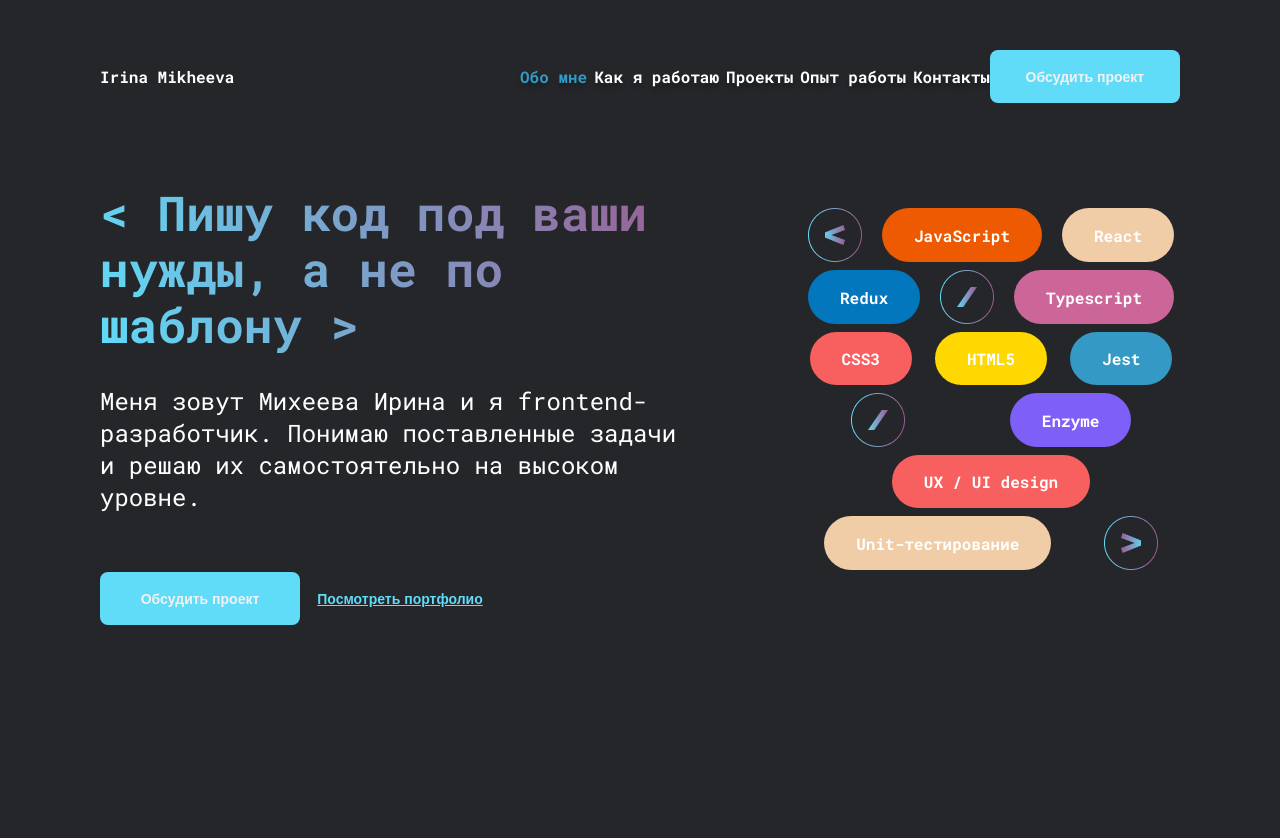
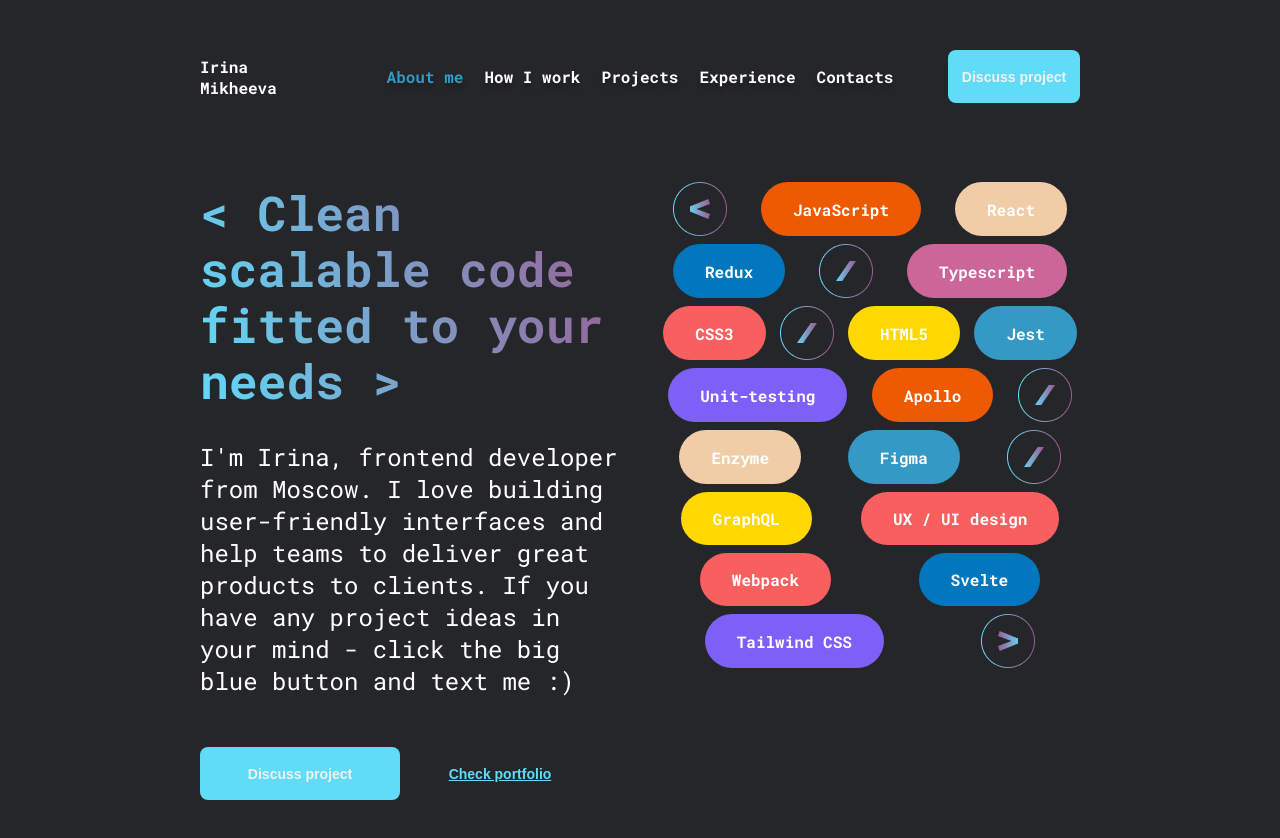
Before and after one commit to irinamiheeva13/personalweb, a React (Create React App) app: page / in a window 1280 px wide. Shown: the top 838 px of the page. Before the commit the page ends 800 px from the top, so only its background shows below. Built offline with nearby package versions, Linux system fonts and the light colour scheme.

Commit message:
feat: welcome page adaptive layout

```diff
--- a/src/App.style.tsx
+++ b/src/App.style.tsx
@@ -12,10 +12,13 @@ export const GlobalStyle = createGlobalStyle`
 export const Section = styled.div`
     font-family: 'Roboto Mono';
     max-width: 1640px;
-    margin: 50px 100px;
+    margin: 50px 200px;
     @media (min-width: 1680px) {
         min-width: 1640px;
         margin: 50px auto;
+    }
+    @media (max-width: 1199px) {
+        margin: 50px 50px;
     }
 `;
 export const Wrapper = styled.div`
@@ -23,13 +26,44 @@ export const Wrapper = styled.div`
     display: flex;
     justify-content: space-between;
     align-items: center;
+    @media (max-width: 899px) {
+        justify-content: flex-start;
+        gap: 10px;
+        & > button {
+            display: none;
+        }
+    }
 `;
 
 export const Name = styled.span`
+    width: 15%;
     display: inline-block;
-    position: absolute;
     font-weight: bold;
     font-size: 16px;
     line-height: 21px;
     color: #ffffff;
+    @media (max-width: 899px) {
+        width: 25%;
+    }
 `;
+
+export const Hamburger = styled.div`
+    display: none;
+    @media (max-width: 899px) {
+        display: block;
+        cursor: pointer;
+        position: absolute;
+        top: 50px;
+        right: 50px;
+        height: 21px;
+        display: flex;
+        flex-direction: column;
+        justify-content: space-between;
+        span {
+            display: block;
+            width: 36px;
+            height: 3px;
+            background-color: #fff;
+        }
+    }
+`;
--- a/src/App.tsx
+++ b/src/App.tsx
@@ -1,4 +1,4 @@
-import React from 'react';
+import React, { useState } from 'react';
 import { BrowserRouter, Routes, Route } from 'react-router-dom';
 import WelcomePage from './screens/welcome/welcome';
 import AdvantagesPage from './screens/about/about';
@@ -7,18 +7,27 @@ import EducationPage from './screens/education/education';
 import ContactsPage from './screens/contacts/contacts';
 import Nav from './components/nav';
 import Button from './components/button';
-import { GlobalStyle, Section, Name, Wrapper } from './App.style';
+import { GlobalStyle, Section, Name, Wrapper, Hamburger } from './App.style';
 import './fonts/fonts.css';
 
 const App: React.FC = () => {
+    const [mobFrame, setMobFrame] = useState<boolean>(true);
+    const handleActiveMobFrame = (): void => {
+        setMobFrame((mobFrame) => !mobFrame);
+    };
     return (
         <Section>
             <GlobalStyle />
             <BrowserRouter>
                 <Wrapper>
                     <Name>Irina Mikheeva</Name>
-                    <Nav />
-                    <Button text='Обсудить проект' />
+                    <Nav mobFrame={mobFrame} setMobFrame={setMobFrame} />
+                    <Button text='Discuss project' width='15%' />
+                    <Hamburger onClick={handleActiveMobFrame}>
+                        <span />
+                        <span />
+                        <span />
+                    </Hamburger>
                 </Wrapper>
                 <Routes>
                     <Route path='/' element={<WelcomePage />} />
--- /dev/null
+++ b/src/assets/data/index.ts
@@ -0,0 +1 @@
+export { skills } from './skills';
--- /dev/null
+++ b/src/assets/data/skills.ts
@@ -0,0 +1,107 @@
+import slash from '../img/slashslash.png';
+
+interface ISkills {
+    id: number;
+    skill?: string;
+    background?: string;
+    url?: string;
+}
+
+export const skills: ISkills[] = [
+    {
+        id: 1,
+        skill: 'JavaScript',
+        background: '#ED5A01',
+    },
+    {
+        id: 2,
+        skill: 'React',
+        background: '#F0CDA7',
+    },
+    {
+        id: 3,
+        skill: 'Redux',
+        background: '#0277BD',
+    },
+    {
+        id: 4,
+        url: `${slash}`,
+    },
+    {
+        id: 5,
+        skill: 'Typescript',
+        background: '#CC6699',
+    },
+    {
+        id: 6,
+        skill: 'CSS3',
+        background: '#F86060',
+    },
+    {
+        id: 7,
+        url: `${slash}`,
+    },
+    {
+        id: 8,
+        skill: 'HTML5',
+        background: '#FFD801',
+    },
+    {
+        id: 9,
+        skill: 'Jest',
+        background: '#3499C5',
+    },
+    {
+        id: 10,
+        skill: 'Unit-testing',
+        background: '#7E60F8',
+    },
+    {
+        id: 11,
+        skill: 'Apollo',
+        background: '#ED5A01',
+    },
+    {
+        id: 12,
+        url: `${slash}`,
+    },
+    {
+        id: 13,
+        skill: 'Enzyme',
+        background: '#F0CDA7',
+    },
+    {
+        id: 14,
+        skill: 'Figma',
+        background: '#3499C5',
+    },
+    {
+        id: 15,
+        url: `${slash}`,
+    },
+    {
+        id: 16,
+        skill: 'GraphQL',
+        background: '#FFD801',
+    },
+    {
+        id: 17,
+        skill: 'UX / UI design',
+        background: '#F86060',
+    },
+    {
+        id: 18,
+        skill: 'Webpack',
+        background: '#F86060',
+    },
+    {
+        id: 19,
+        skill: 'Svelte',
+        background: '#0277BD',
+    },
+    {
+        id: 20,
+        skill: 'Tailwind CSS',
+        background: '#7E60F8',
+    },
+];
--- a/src/components/button/button.style.tsx
+++ b/src/components/button/button.style.tsx
@@ -9,7 +9,7 @@ export const Btn = styled.button.attrs((props: any) => ({
 }))`
     width: ${(props) => props.width};
     height: 53px;
-    padding: 16px;
+    padding: 12px;
     background: ${(props) => props.background};
     border-radius: 8px;
     border: ${(props) => props.border};
@@ -17,4 +17,7 @@ export const Btn = styled.button.attrs((props: any) => ({
     font-size: 14px;
     color: ${(props) => props.color};
     text-decoration: ${(props) => props.textDecoration};
+    @media (max-width: 899px) {
+        width: 25%;
+    }
 `;
--- a/src/components/nav/nav.style.tsx
+++ b/src/components/nav/nav.style.tsx
@@ -1,12 +1,26 @@
 import styled from 'styled-components';
 import { NavLink } from 'react-router-dom';
 
-export const Container = styled.div`
-    margin-left: 420px;
-    width: 499px;
+export const Container = styled.div<{ mobFrame: boolean }>`
+    width: 60%;
     display: flex;
-    justify-content: space-between;
+    justify-content: space-around;
     align-items: center;
+    @media (max-width: 899px) {
+        display: none;
+        ${(props: any) => props.mobFrame && `display: flex;`}
+        ${(props: any) => props.mobFrame && `position: fixed;`}
+        ${(props: any) => props.mobFrame && `top: 0;`}
+        ${(props: any) => props.mobFrame && `left: 0;`}
+        ${(props: any) => props.mobFrame && `opacity: 1;`}
+        ${(props: any) => props.mobFrame && `flex-direction: column;`}
+        ${(props: any) => props.mobFrame && `justify-content: space-evenly;`}
+        ${(props: any) => props.mobFrame && `align-items: center;`}
+        ${(props: any) => props.mobFrame && `width: 30%;`}
+        ${(props: any) => props.mobFrame && `height: 100vh;`}
+        ${(props: any) => props.mobFrame && `transition: ease-in-out 1s;`}
+        ${(props: any) => props.mobFrame && `background-color: #252629;;`}
+    }
 `;
 
 export const Item = styled(NavLink)`
@@ -16,11 +30,28 @@ export const Item = styled(NavLink)`
     line-height: 21px;
     color: #ffffff;
     text-shadow: 0px 4px 4px rgba(0, 0, 0, 0.25);
-    background: #252629;
     border: none;
     cursor: pointer;
     text-decoration: none;
     &.active {
         color: #3399c5;
     }
+    &:hover {
+        font-size: 20px;
+    }
 `;
+
+export const Overlay = styled.div<{ mobFrame: boolean }>`
+    display: none;
+    @media (max-width: 899px) {
+        display: none;
+        ${(props: any) => props.mobFrame && `display: block;`}
+        ${(props: any) => props.mobFrame && `position: fixed;`}
+        ${(props: any) => props.mobFrame && `top: 0;`}
+        ${(props: any) => props.mobFrame && `left: 0;`}
+        ${(props: any) => props.mobFrame && `opacity: 0.5;`}
+        ${(props: any) => props.mobFrame && `width: 100%;`}
+        ${(props: any) => props.mobFrame && `height: 100%;`}
+        ${(props: any) => props.mobFrame && `background-color: #252629;`}
+    }
+`;
--- a/src/components/nav/nav.tsx
+++ b/src/components/nav/nav.tsx
@@ -1,25 +1,36 @@
 import React from 'react';
-import { Container, Item } from './nav.style';
+import { Container, Item, Overlay } from './nav.style';
 
-const Nav: React.FC = () => {
+interface INav {
+    mobFrame: boolean;
+    setMobFrame: React.Dispatch<React.SetStateAction<boolean>>;
+}
+
+const Nav: React.FC<INav> = ({ mobFrame, setMobFrame }) => {
+    const closeMenu = (): void => {
+        setMobFrame((mobFrame) => !mobFrame);
+    };
     return (
-        <Container>
+        <>
+            <Overlay mobFrame={mobFrame} />
+            <Container mobFrame={mobFrame} onClick={closeMenu}>
                 <Item to='/' className={({ isActive }) => (isActive ? 'active' : '')}>
-                Обо мне
+                    About me
                 </Item>
                 <Item to='/about' className={({ isActive }) => (isActive ? 'active' : '')}>
-                Как я работаю
+                    How I work
                 </Item>
                 <Item to='/projects' className={({ isActive }) => (isActive ? 'active' : '')}>
-                Проекты
+                    Projects
                 </Item>
                 <Item to='/experience' className={({ isActive }) => (isActive ? 'active' : '')}>
-                Опыт работы
+                    Experience
                 </Item>
                 <Item to='/contacts' className={({ isActive }) => (isActive ? 'active' : '')}>
-                Контакты
+                    Contacts
                 </Item>
             </Container>
+        </>
     );
 };
 
--- a/src/screens/welcome/welcome.style.tsx
+++ b/src/screens/welcome/welcome.style.tsx
@@ -1,19 +1,23 @@
 import styled from 'styled-components';
 
 export const Container = styled.div`
-    position: relative;
+    margin-top: 50px;
 `;
 
 export const ContentSection = styled.div`
-    margin-top: 50px;
     display: flex;
     justify-content: space-between;
     align-items: center;
+    gap: 40px;
+    @media (max-width: 899px) {
+        flex-direction: column;
+        gap: 50px;
+    }
 `;
 
 export const ContentWrapper = styled.div.attrs((props: any) => ({
     flexDirection: props.flexDirection || 'column',
-    width: props.width || '55%',
+    width: props.width || 'fit-content',
     justifyContent: props.justifyContent || null,
     gap: props.gap || null,
 }))`
@@ -38,16 +42,15 @@ export const Header = styled.h1`
 `;
 
 export const Description = styled.div`
-    height: 87px;
     font-style: normal;
     font-weight: normal;
     font-size: 24px;
     color: #ffffff;
-    margin-bottom: 100px;
 `;
 
 export const ButtonWrapper = styled.div`
-    width: 460px;
+    width: 100%;
+    margin-top: 50px;
     display: flex;
     justify-content: flex-start;
     align-items: center;
--- a/src/screens/welcome/welcome.tsx
+++ b/src/screens/welcome/welcome.tsx
@@ -2,7 +2,7 @@ import React from 'react';
 import Button from '../../components/button';
 import arrowleft from '../../assets/img/arrow-left.png';
 import arrowright from '../../assets/img/arrow-right.png';
-import slash from '../../assets/img/slashslash.png';
+import { skills } from '../../assets/data';
 import {
     Container,
     ContentSection,
@@ -14,95 +14,19 @@ import {
     Img,
 } from './welcome.style';
 
-interface ISkills {
-    id: number;
-    skill?: string;
-    background?: string;
-    url?: string;
-}
-
 const WelcomePage: React.FC = () => {
-    const skills: ISkills[] = [
-        {
-            id: 1,
-            skill: 'JavaScript',
-            background: '#ED5A01',
-        },
-        {
-            id: 2,
-            skill: 'React',
-            background: '#F0CDA7',
-        },
-        {
-            id: 3,
-            skill: 'Redux',
-            background: '#0277BD',
-        },
-        {
-            id: 4,
-            url: `${slash}`,
-        },
-        {
-            id: 5,
-            skill: 'Typescript',
-            background: '#CC6699',
-        },
-        {
-            id: 6,
-            skill: 'CSS3',
-            background: '#F86060',
-        },
-        {
-            id: 7,
-            skill: 'HTML5',
-            background: '#FFD801',
-        },
-        {
-            id: 8,
-            skill: 'Jest',
-            background: '#3499C5',
-        },
-        {
-            id: 9,
-            url: `${slash}`,
-        },
-        {
-            id: 10,
-            skill: 'Enzyme',
-            background: '#7E60F8',
-        },
-        {
-            id: 11,
-            skill: 'UX / UI design',
-            background: '#F86060',
-        },
-        {
-            id: 12,
-            skill: 'Unit-тестирование',
-            background: '#F0CDA7',
-        },
-    ];
-
     return (
         <Container>
             <ContentSection>
                 <ContentWrapper>
-                    <Header>{`< Пишу код под ваши нужды, а не по шаблону >`}</Header>
+                    <Header>{`< Clean scalable code fitted to your needs >`}</Header>
                     <Description>
-                        Меня зовут Михеева Ирина и я frontend-разработчик. Понимаю поставленные задачи и решаю их
-                        самостоятельно на высоком уровне.
+                        I'm Irina, frontend developer from Moscow. I love building user-friendly interfaces and help
+                        teams to deliver great products to clients. If you have any project ideas in your mind - click
+                        the big blue button and text me :)
                     </Description>
-                    <ButtonWrapper>
-                        <Button text='Обсудить проект' />
-                        <Button
-                            text='Посмотреть портфолио'
-                            background='#252629'
-                            color='#60DBF8'
-                            textDecoration='underline'
-                        />
-                    </ButtonWrapper>
                 </ContentWrapper>
-                <ContentWrapper flexDirection='row' justifyContent='space-around' width='35%' gap='8px'>
+                <ContentWrapper flexDirection='row' justifyContent='space-around' gap='8px'>
                     <Img src={arrowleft} alt='arrow' />
                     {skills.map(({ id, skill, background, url }) => {
                         if (url) return <Img key={id} src={url} alt='slash' />;
@@ -115,6 +39,10 @@ const WelcomePage: React.FC = () => {
                     <Img src={arrowright} alt='arrow' />
                 </ContentWrapper>
             </ContentSection>
+            <ButtonWrapper>
+                <Button text='Discuss project' />
+                <Button text='Check portfolio' background='#252629' color='#60DBF8' textDecoration='underline' />
+            </ButtonWrapper>
         </Container>
     );
 };
```
Lines whose indentation alone changed are shown as unchanged.
